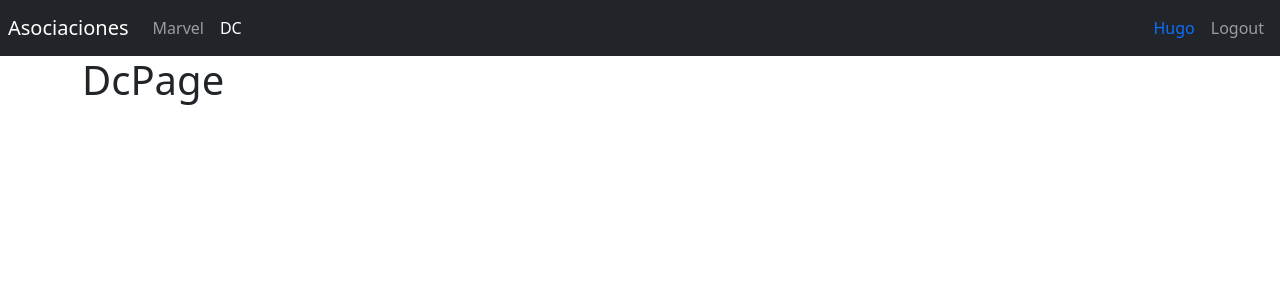
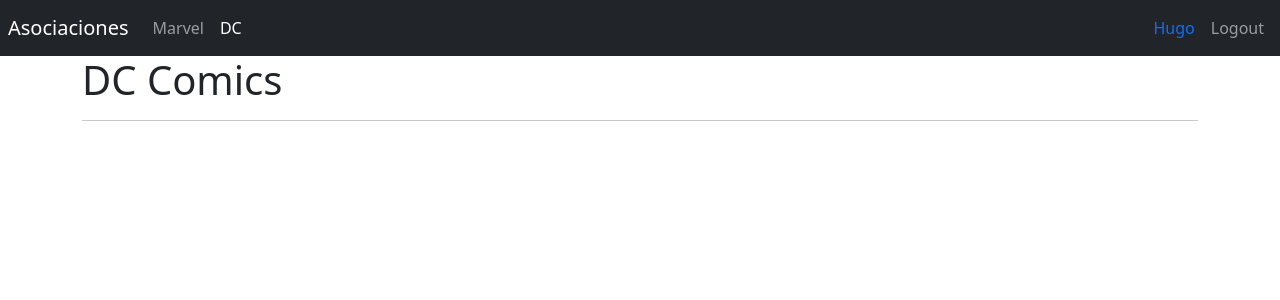
Before and after one commit to Hugo-Alonso/Heroes-App, a React (Vite) app: page /dc in a window 1280 px wide. Shown: the top 300 px of the page. Built offline with nearby package versions, Linux system fonts and the light colour scheme.

Commit message:
HeroesList added and component

```diff
--- /dev/null
+++ b/src/heroes/components/HeroList.jsx
@@ -0,0 +1,25 @@
+
+import React from 'react'
+import { getHeroesByPublisher} from '../helpers/getHeroesByPublisher';
+
+export const HeroList = ({publisher}) => {
+
+    const heroesList = getHeroesByPublisher(publisher)
+
+    return (
+        // <pre>
+        //     {
+        //         JSON.stringify(heroesList, null, 3)
+        //     }
+        // </pre>
+        <ul>
+        {
+            heroesList.map(  heroe => {
+                 <li>
+                    { heroe.superhero }
+                 </li>
+            })
+        }
+        </ul>
+    )
+}
--- /dev/null
+++ b/src/heroes/helpers/getHeroesByPublisher.js
@@ -0,0 +1,12 @@
+
+import { heroes } from '../data/heroes';
+
+export const getHeroesByPublisher = ( publisher ) => {
+
+    const validPublishers = ['DC Comics', 'Marvel Comics'];
+    if (!validPublishers.includes(publisher)) {
+        throw new Error(`Publisher: ${publisher} is not a valida publisher`);
+    }
+
+    return heroes.filter( heroe => heroe.publisher == publisher);
+}
--- a/src/heroes/pages/DcPage.jsx
+++ b/src/heroes/pages/DcPage.jsx
@@ -1,6 +1,13 @@
+import { HeroList } from "../components/HeroList"
 
 export const DcPage = () => {
   return (
-    <h1>DcPage</h1>
+    <>
+      <h1>DC Comics</h1>
+      <hr />
+
+      <HeroList publisher="DC Comics"/>
+
+    </>
   )
 }
--- a/src/heroes/pages/MarvelPage.jsx
+++ b/src/heroes/pages/MarvelPage.jsx
@@ -1,6 +1,13 @@
+import { HeroList } from "../components/HeroList"
 
 export const MarvelPage = () => {
   return (
+    <>
     <h1>MarvelPage</h1>
+    <hr />
+
+    <HeroList publisher="Marvel Comics"/>
+    </>
+
   )
 }
```
